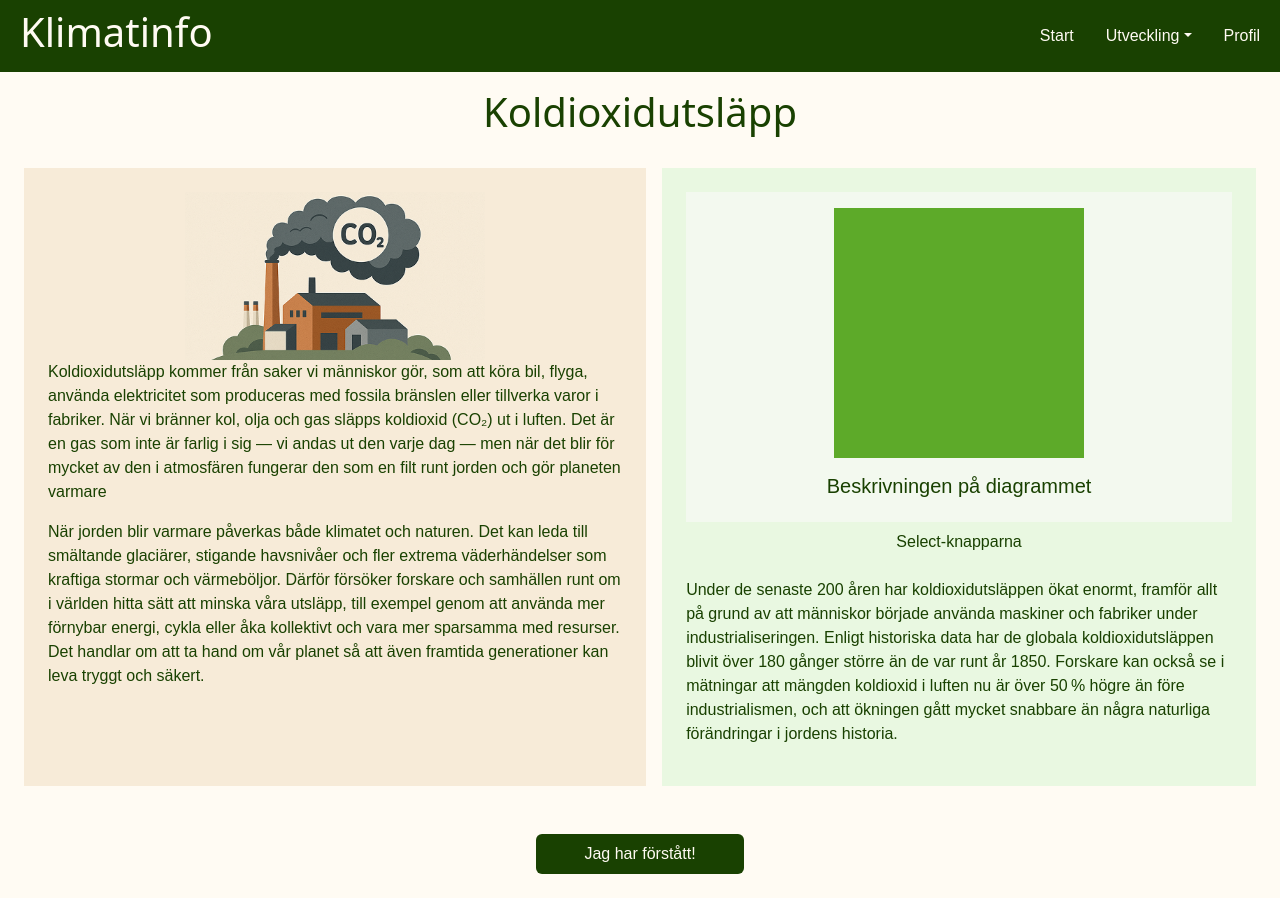
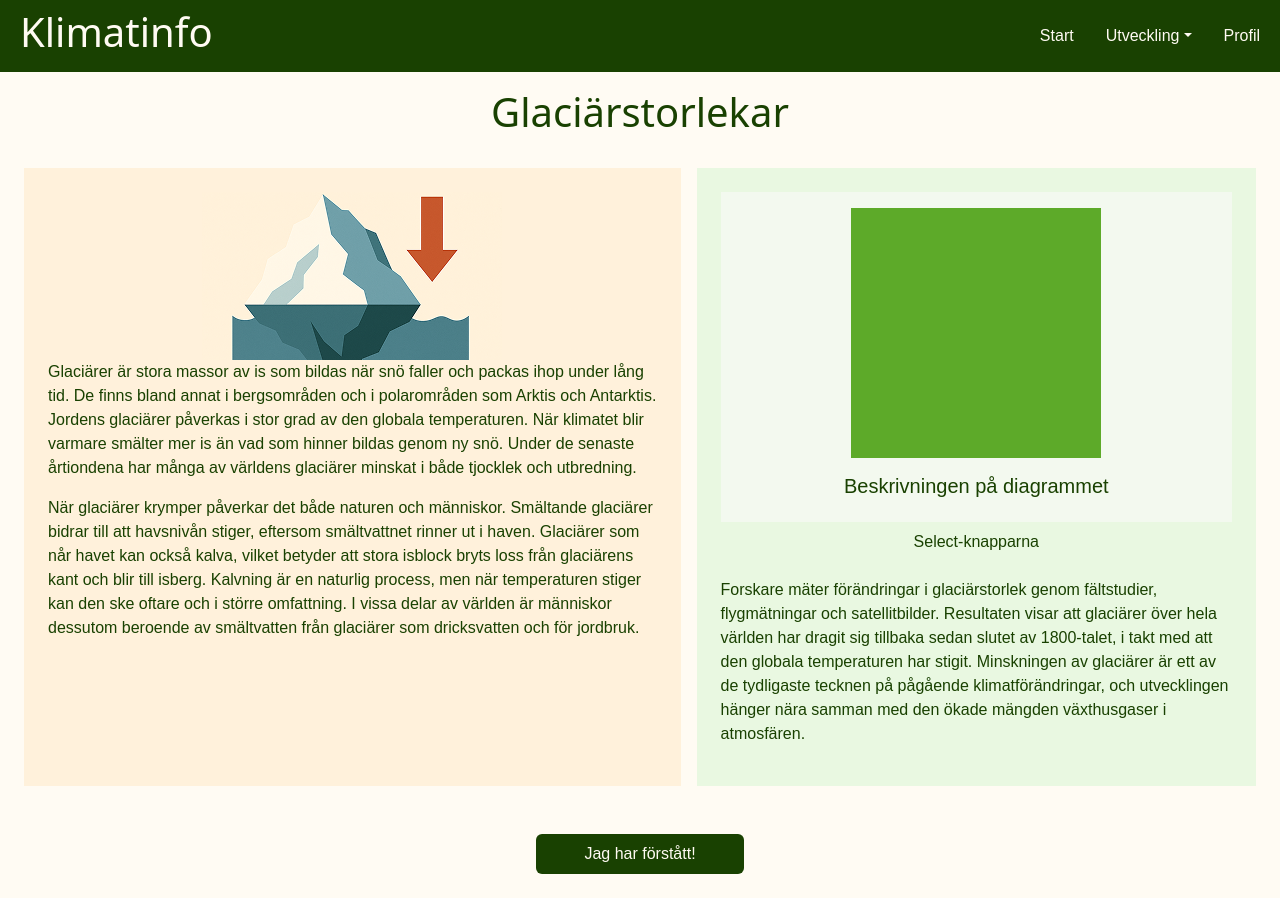
Before and after one commit to fiamont/Frontend_application_Boras, a React (Vite) app: page /lektion/glaciarstorlekar in a window 1280 px wide. Built offline with nearby package versions, Linux system fonts and the light colour scheme; a web font is replaced by a local one.

Commit message:
Update LectureView with useParams so id routing works

```diff
--- a/src/views/LectureView.jsx
+++ b/src/views/LectureView.jsx
@@ -3,12 +3,26 @@ import lectureOne from "../data/lecture-one.json";
 import lectureTwo from "../data/lecture-two.json";
 import lectureThree from "../data/lecture-three.json";
 import Lecture from "../components/Lecture";
+import { useParams } from "react-router-dom";
 
 function LectureView() {
+  const params = useParams();
+  let lectureData = null;
+
+  if (params.id === "koldioxidutslapp") {
+    lectureData = lectureOne;
+  } else if (params.id === "globalatemperaturer") {
+    lectureData = lectureTwo;
+  } else if (params.id === "glaciarstorlekar") {
+    lectureData = lectureThree;
+  } else {
+    console.log("lektionen finns inte");
+  }
+
   return (
     <div>
       <Navigation isLoginPage={false} />
-      <Lecture lectureData={lectureOne} />
+      <Lecture lectureData={lectureData} />
     </div>
   );
 }
```
